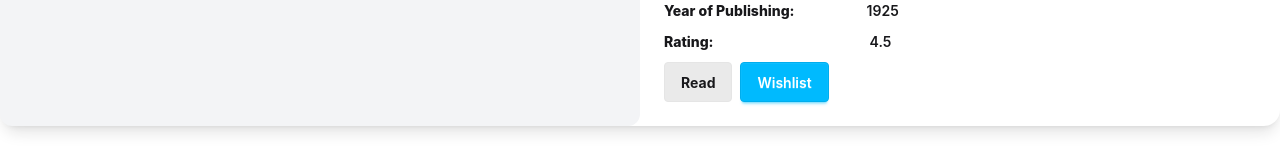
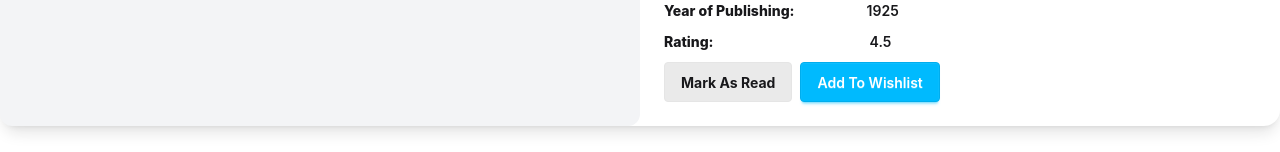
Before and after one commit to shahadat-hossain99/book-vibe, a React (Vite) app: page /bookDetails/1 in a window 1280 px wide. Shown: the part 636-788 px from the top of the page. Built offline with nearby package versions, Linux system fonts and the light colour scheme.

Commit message:
Context was written by me for listed books and wishlist so that we can  get access of it from anywhere in globally

```diff
--- /dev/null
+++ b/src/Context/BookContext.jsx
@@ -0,0 +1,37 @@
+/* eslint-disable react-refresh/only-export-components */
+import React, { createContext, useState } from "react";
+
+export const BookContext = createContext();
+
+const BookProvider = ({ children }) => {
+  const [storedBooks, setStoredBooks] = useState([]);
+
+  const handleMarkAsRead = (currentBook) => {
+    console.log(currentBook, storedBooks);
+    // step 01: store book id or book object
+    // step 02: where to store
+    // step 03: array or collection
+    // step 04: if the book is already exist then show a alert or a toast
+    // step 05: if not then add the book in the array or collection
+
+    const isExistBook = storedBooks.find(
+      (book) => book.bookId == currentBook.bookId,
+    );
+
+    if (isExistBook) {
+      alert("This book is already Exist");
+    } else {
+      setStoredBooks([...storedBooks, currentBook]);
+      alert(`"${currentBook.bookName}  " is  Added to the List`);
+    }
+  };
+  const data = {
+    storedBooks,
+    setStoredBooks,
+    handleMarkAsRead,
+  };
+
+  return <BookContext.Provider value={data}>{children}</BookContext.Provider>;
+};
+
+export default BookProvider;
--- a/src/Pages/BookDetails/BookDetails.jsx
+++ b/src/Pages/BookDetails/BookDetails.jsx
@@ -1,5 +1,7 @@
-import React from "react";
+/* eslint-disable no-unused-vars */
+import React, { useContext } from "react";
 import { useLoaderData, useParams } from "react-router";
+import { BookContext } from "../../Context/BookContext";
 
 //!Load-type-01: const booksPromise = fetch("/booksData.json").then((res) => res.json());
 
@@ -8,10 +10,10 @@ const BookDetails = () => {
   //!   console.log(books, "books");
 
   const books = useLoaderData();
-  console.log(books, "books");
+  //   console.log(books, "books");
 
   const { bookId } = useParams();
-  console.log(bookId, "bookId");
+  //   console.log(bookId, "bookId");
 
   //   const expectedBook = books.find((book) => book.bookId == bookId);
 
@@ -31,6 +33,10 @@ const BookDetails = () => {
     totalPages,
     yearOfPublishing,
   } = expectedBook;
+
+  const bookContext = useContext(BookContext);
+  const { handleMarkAsRead, storedBooks, setStoredBooks } = bookContext;
+  console.log(bookContext, "BookContext");
 
   return (
     <div className="grid grid-cols-1 md:grid-cols-2 container mx-auto bg-base-100 shadow-lg rounded-2xl md:my-10 m-2">
@@ -81,8 +87,15 @@ const BookDetails = () => {
           </div>
 
           <div className=" space-x-2">
-            <button className="btn btn-soft btn-ghost font-bold">Read</button>
-            <button className="btn btn-info text-white">Wishlist</button>
+            <button
+              onClick={() => {
+                handleMarkAsRead(expectedBook);
+              }}
+              className="btn btn-soft btn-ghost font-bold"
+            >
+              Mark As Read
+            </button>
+            <button className="btn btn-info text-white">Add To Wishlist</button>
           </div>
         </div>
       </div>
--- a/src/Pages/Books/Books.jsx
+++ b/src/Pages/Books/Books.jsx
@@ -1,6 +1,11 @@
-import React from "react";
+import React, { useContext } from "react";
+import { BookContext } from "../../Context/BookContext";
 
 const Books = () => {
+  const bookContext = useContext(BookContext);
+  const { storedBooks, setStoredBooks } = bookContext;
+  console.log(bookContext, "BookContext");
+
   return (
     <div>
       <h2>Books page</h2>
--- a/src/main.jsx
+++ b/src/main.jsx
@@ -7,9 +7,12 @@ import MainLayout from "./Layout/MainLayout";
 import HomePage from "./Pages/HomePage/HomePage";
 import Books from "./Pages/Books/Books";
 import { router } from "./routes/Routes";
+import BookProvider from "./Context/BookContext";
 
 createRoot(document.getElementById("root")).render(
   <StrictMode>
-    <RouterProvider router={router}></RouterProvider>
+    <BookProvider>
+      <RouterProvider router={router}></RouterProvider>
+    </BookProvider>
   </StrictMode>,
 );
```
